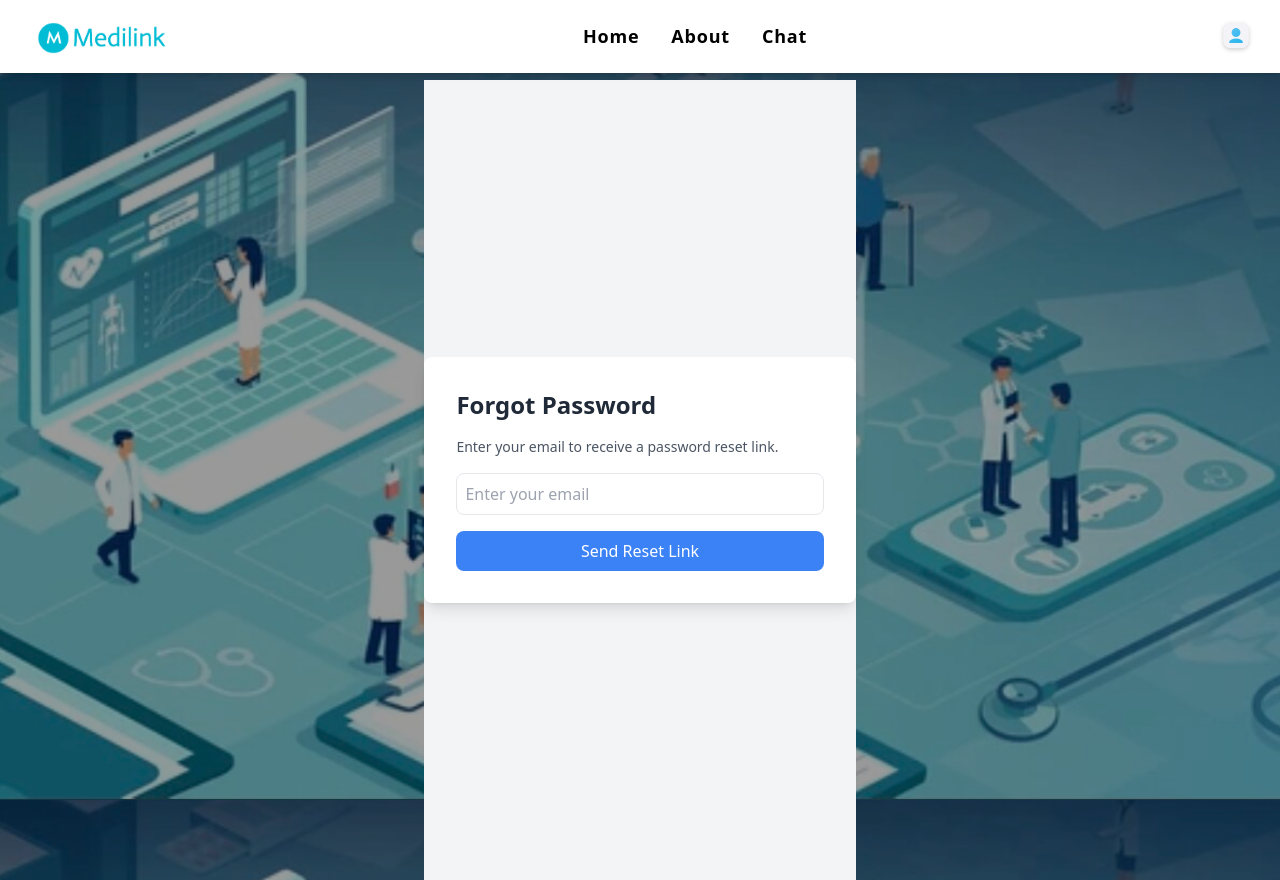
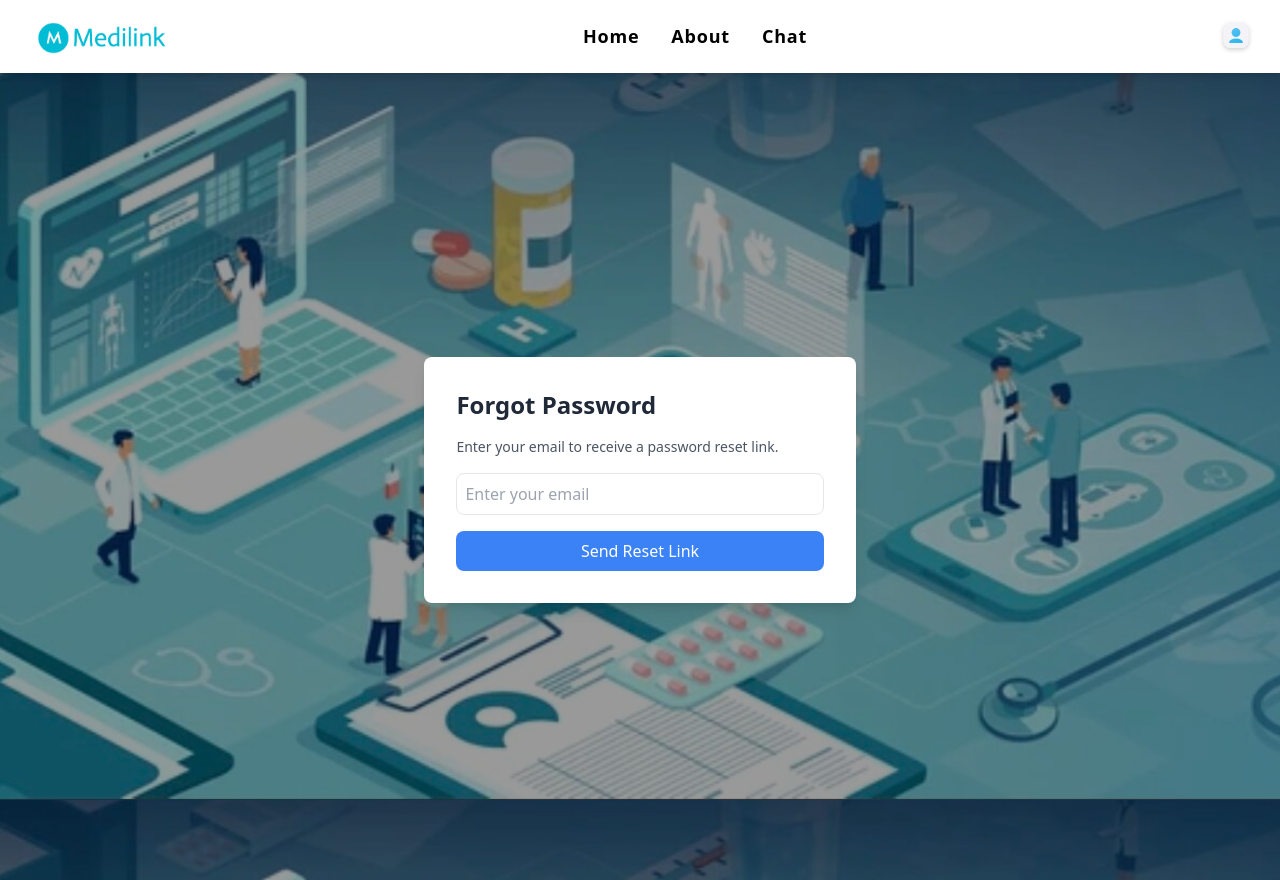
Before and after one commit to Suleiman50/Project-MediLink, a Next.js app in the folder project-medilink/: page /auth/forgot-password in a window 1280 px wide. Built offline with nearby package versions, Linux system fonts and the light colour scheme.

Commit message:
fixed front end forgot pass

```diff
--- a/project-medilink/app/auth/forgot-password/page.tsx
+++ b/project-medilink/app/auth/forgot-password/page.tsx
@@ -33,7 +33,7 @@
   };
 
   return (
-    <div className="min-h-screen flex items-center justify-center bg-gray-100">
+    <div className="min-h-screen flex items-center justify-center bg-gray-">
       <div className="bg-white p-8 rounded-lg shadow-lg w-full max-w-md">
         <h2 className="text-2xl font-bold text-gray-800 mb-4">Forgot Password</h2>
         <p className="text-sm text-gray-600 mb-4">
--- a/project-medilink/app/auth/reset-password/page.tsx
+++ b/project-medilink/app/auth/reset-password/page.tsx
@@ -39,7 +39,7 @@
       const data = await response.json();
       if (response.ok) {
         setMessage("Password reset successful! Redirecting to login...");
-        setTimeout(() => router.push("/auth/signin"), 3000);
+        setTimeout(() => router.push("/auth"), 3000);
       } else {
         setMessage(data.error || "An error occurred.");
       }
@@ -50,7 +50,7 @@
   };
 
   return (
-    <div className="min-h-screen flex items-center justify-center bg-gray-100">
+    <div className="min-h-screen flex items-center justify-center bg-gray-">
       <div className="bg-white p-8 rounded-lg shadow-lg w-full max-w-md">
         <h2 className="text-2xl font-bold text-gray-800 mb-4">Reset Password</h2>
 
```
